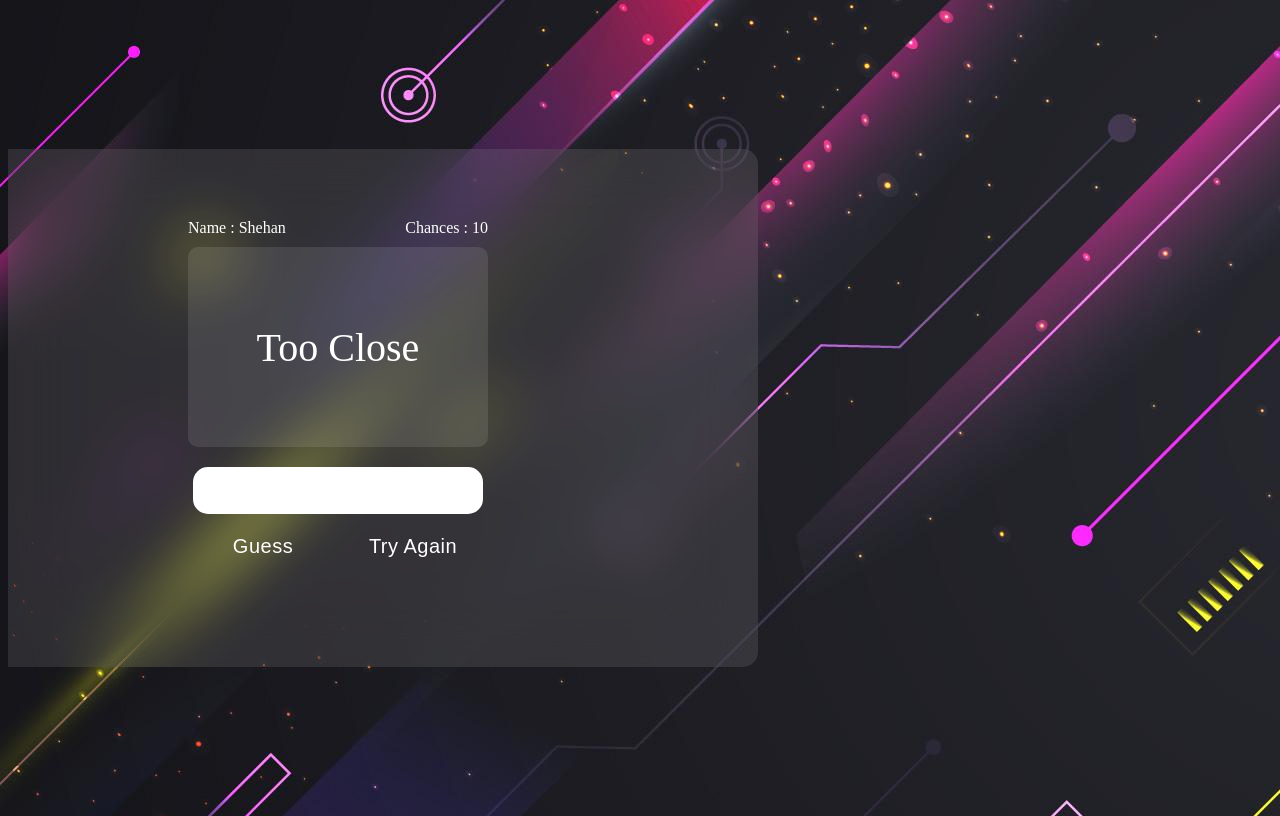
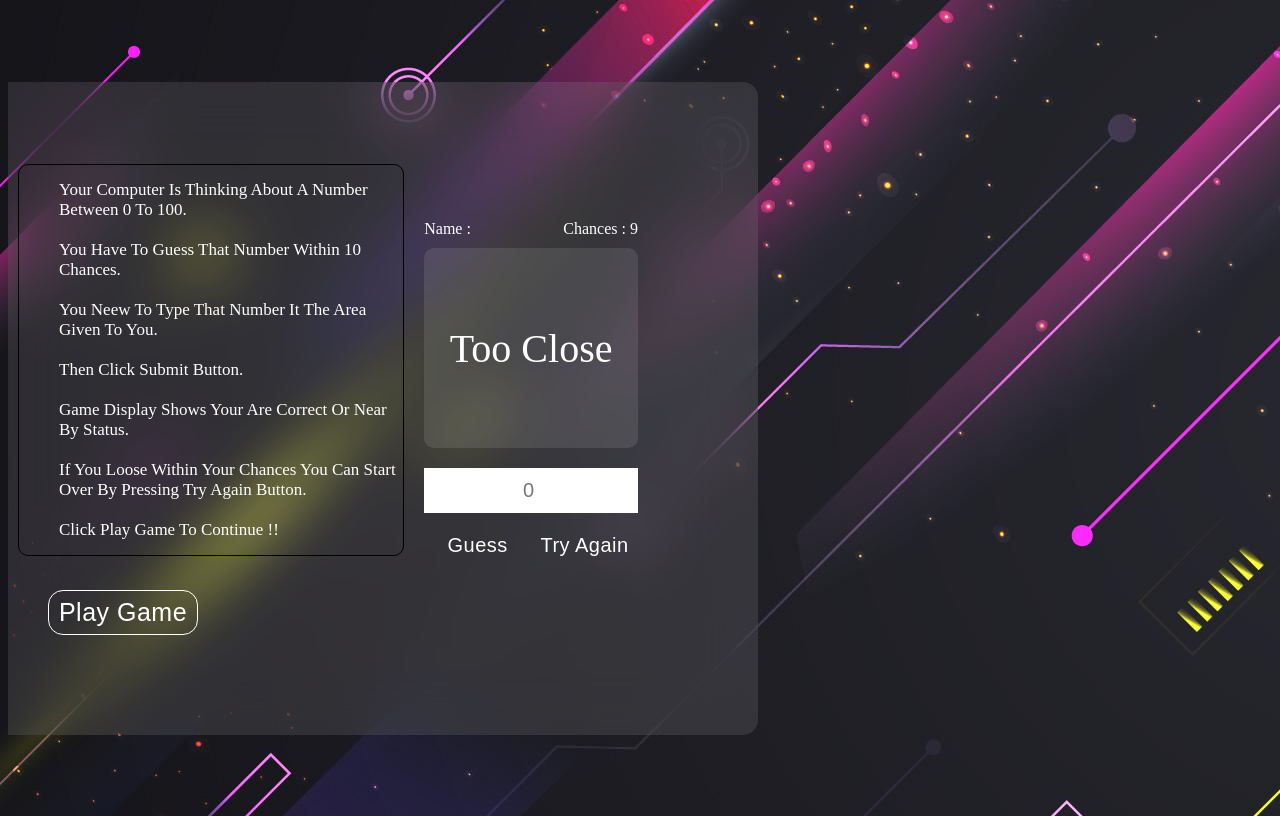
Before and after one commit to chrishmika/Number-Guessing-Game, a plain HTML site: page index.html in a window 1280 px wide. Both pictures are taken after a click on the button "Guess". Drawn offline with Linux system fonts and the light colour scheme.

Commit message:
Changes to be committed: 	modified:   index.html 	modified:   script.js 	modified:   style.css

```diff
--- a/index.html
+++ b/index.html
@@ -1,4 +1,4 @@
-<!DOCTYPE html>
+
 <html lang="en">
   <head>
     <meta charset="UTF-8" />
@@ -11,21 +11,21 @@
     <!-- <div class="outLineArea"> -->
       <div class="container">
 
-        <div class="userInfo">
+        <div id="userInfo" >
             <span class="gameTitle">Guess the number game</span>
             <hr>
             <div class="nameInputDiv">
-                <input type="text" class="userNameEnterField" placeholder="Enter Your name" /><br />
+                <input type="text" class="userNameEnterField" placeholder="Enter Your name" value="hihsdfhsdof"/><br />
 
             </div>
           <div class="userInfoBtns">
-            <button class="nameEnterBtn">Submit Info</button>
-            <button class="howToPlayBtn">Help</button>
+            <button class="nameEnterBtn" onClick="getPlayerName()">Submit Info</button>
+            <button class="howToPlayBtn" id="ss" onClick="goToHowToPlay()">Help</button>
           </div>
 
         </div>
 
-        <div class="howToPlay">
+        <div id="howToPlay">
             <p class="gameInfo">
                 <ul>
                     <li>
@@ -57,28 +57,29 @@
                     </li>
                 </ul>
             <br />
-            <button class="playGameBtn">Play Game</button>
+            <button class="playGameBtn" onclick="playButtonFunction()">Play Game</button>
           </p>
           <br />
         </div>
 
-        <div class="gameDisplay">
+        <div id="gameDisplay">
           <div class="userInfoShowField">
-            <span class="showNameOnGame">Name : shehan</span>
+            Name :
+            <span id="showNameOnGame"></span>
             <span class="showChancesOnGame">
               Chances :
-              <span class="chancesCountOnGame"> 10 </span>
+              <span id="chancesCountOnGame"></span>
             </span>
           </div>
           <div class="gameStatusDisplayArea">
-            too close
+            <span id="displayStatus" > too close</span>
           </div>
           <div class="userGameControls">
-            <input type="text" class="userGuessEnterField" />
+            <input type="text" class="userGuessEnterField" placeholder="0" />
           </div>
 
           <div class="controlBtnsArea">
-            <button class="submitUserGuessBtn">Guess</button>
+            <button class="submitUserGuessBtn" onClick="guessBtnFunction()">Guess</button>
             <button class="tryAgainBtn">Try again</button>
         </div>
 
--- a/script.js
+++ b/script.js
@@ -1,3 +1,42 @@
+var chanceCount = 10;
+
 function getPlayerName() {
-  const userName = document.getElementsByClassName(".userNameEnterField").value;
+  const userName = document.querySelector(".userNameEnterField");
+  console.log(userName);
 }
+
+function playButtonFunction() {
+  const userName = document.querySelector(".userNameEnterField").value;
+  console.log(userName);
+  const user = document.getElementById("showNameOnGame");
+  user.innerHTML = userName;
+
+  const chances = document.getElementById("chancesCountOnGame");
+  chanceCount = 10;
+  chances.innerHTML = chanceCount;
+}
+
+function guessBtnFunction() {
+  console.log("yess");
+  const chances = document.getElementById("chancesCountOnGame");
+  chanceCount--;
+  chances.innerHTML = chanceCount;
+  if (chanceCount <= 0) {
+    const gameDisplay = document.getElementById("displayStatus");
+    gameDisplay.innerHTML = "Game Over!<br /> You Lost";
+  }
+}
+
+// function changeName() {
+//   const user = document.getElementById("showNameOnGame");
+//   user.innerHTML = userName;
+// }
+
+// function goToHowToPlay() {
+//   const howToPlayPage = document.getElementsByClassName("userInfo").display.value;
+//   //   howToPlayPage.style.display = "hidden";
+
+//   //   howToPlayPage.style.color = "red";
+//   console.log("yes");
+//   console.log(howToPlayPage);
+// }
--- a/style.css
+++ b/style.css
@@ -39,7 +39,8 @@ body {
   transition-duration: 0.25s;
 }
 
-.userInfo {
+/* dgjdfhjtdhkjshgkjfghkdjfghdkjfghkdfjhgkdjfhgdkfjhgkjdhdghfghy */
+#userInfo {
   display: none;
   /* this is needed for toggle */
   padding-left: 50px;
@@ -108,8 +109,9 @@ body {
   cursor: pointer;
 }
 
-.howToPlay {
-  display: none;
+/* dgjdfhjtdhkjshgkjfghkdjfghdkjfghkdfjhgkdjfhgdkfjhgkjdhdghfghy */
+#howToPlay {
+  /* display: none; */
   /* background-color: rgba(254, 254, 254, 0.055);
   border: 1px solid transparent white; */
 }
@@ -122,6 +124,13 @@ body {
   text-align: justify;
   text-wrap: balance;
 } */
+
+ul {
+  border: 1px solid black;
+  border-radius: 10px;
+  padding-top: 15px;
+  padding-bottom: 15px;
+}
 
 li {
   max-width: 500px;
@@ -139,9 +148,9 @@ li {
   border: 1px solid white;
 }
 
-.gameDisplay {
+/* dgjdfhjtdhkjshgkjfghkdjfghdkjfghkdfjhgkdjfhgdkfjhgkjdhdghfghy */
+#gameDisplay {
   color: white;
-  /* display: none; */
   /* background-color: rgb(148, 145, 133); */
   padding: 20px;
 }
```
